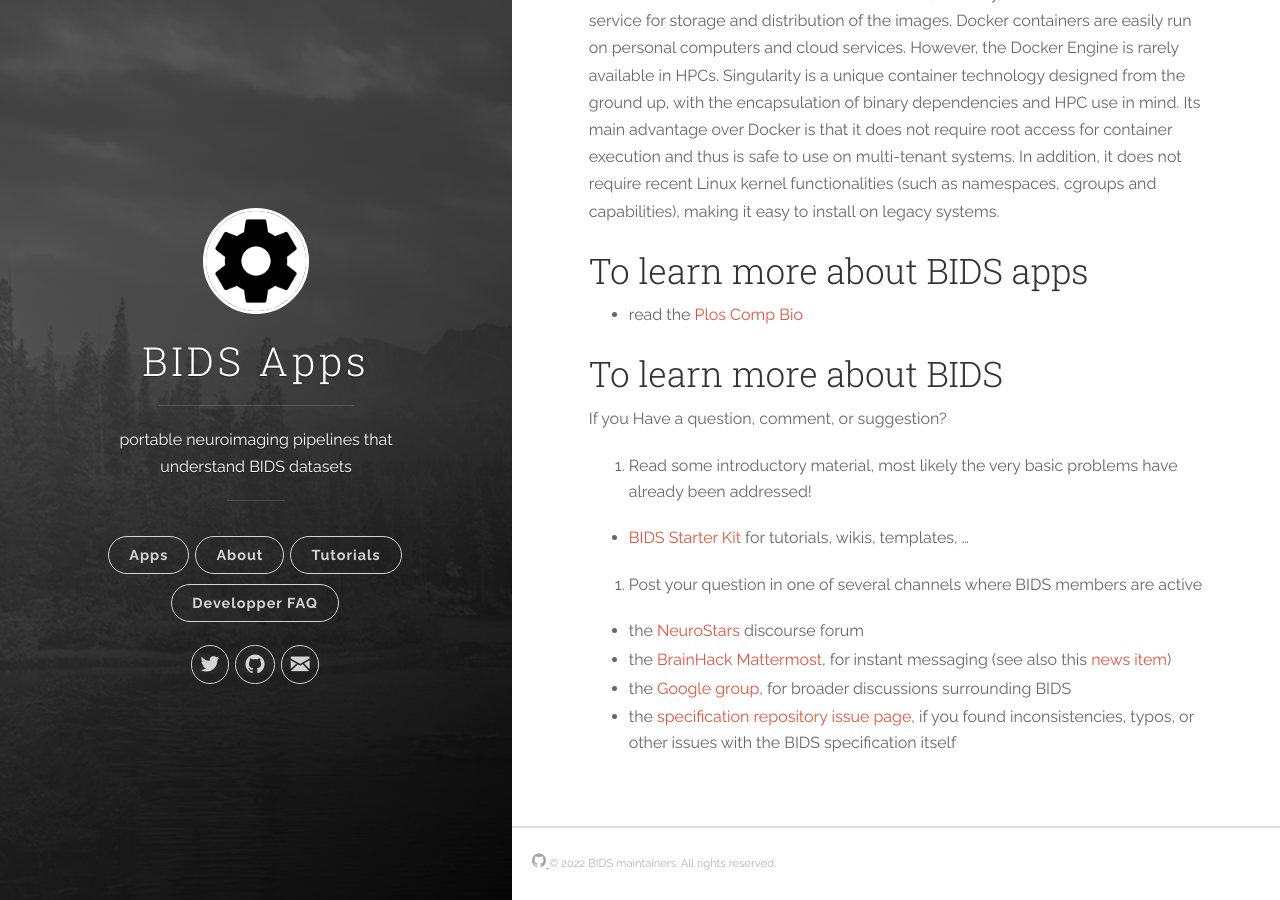
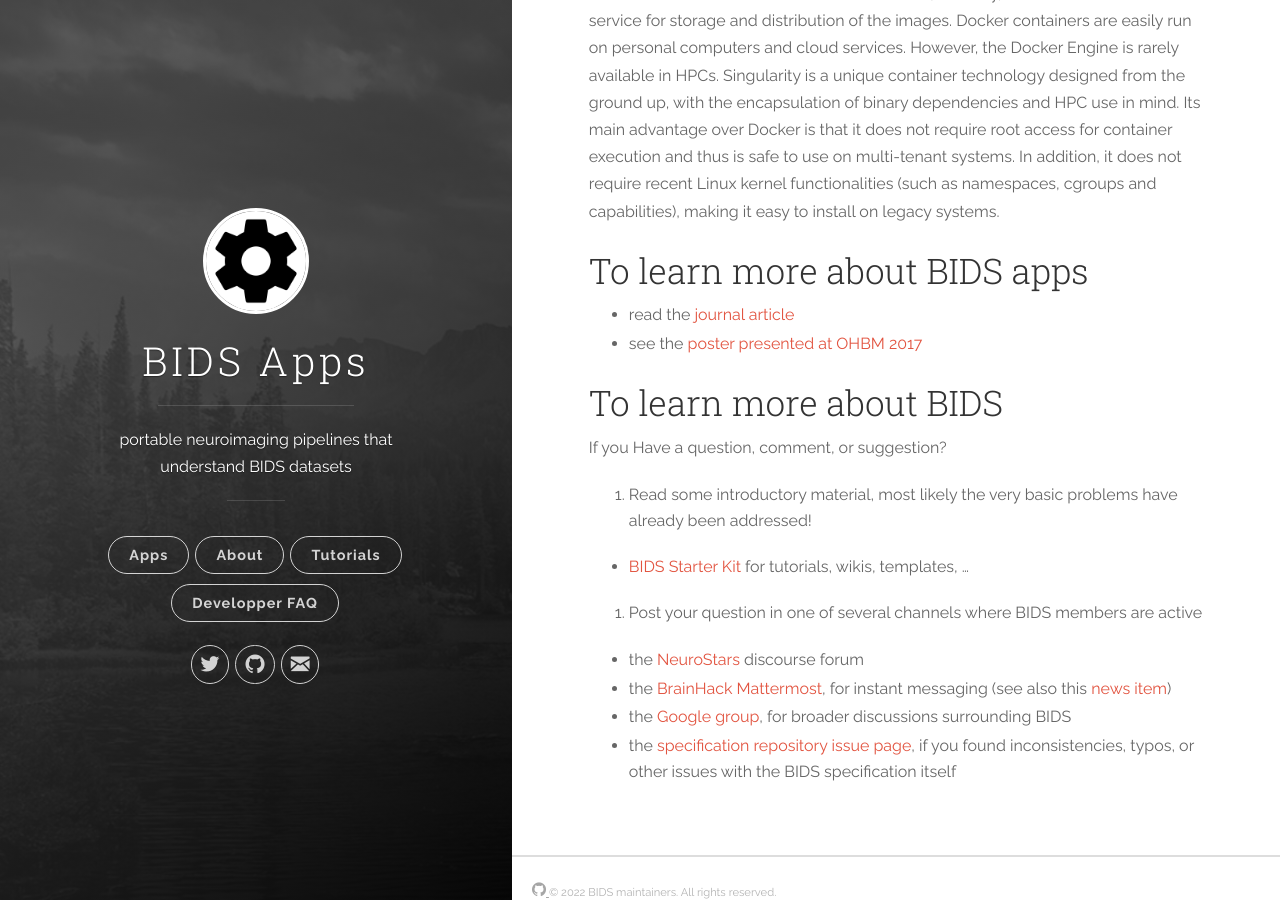
Before and after one commit to bids-apps/bids-apps.github.io, a Jekyll site: the page built from about.md, in a window 1280 px wide and 900 px high, scrolled down 664 px. Built offline with Jekyll 4.4.1, drawn with Linux system fonts in a browser that asks for light colours; nearby versions of some CDN libraries.

Commit message:
remove poster file, it is now on zenodo

```diff
--- a/about.md
+++ b/about.md
@@ -38,7 +38,8 @@
 
 ## To learn more about BIDS apps
 
-- read the [Plos Comp Bio](https://doi.org/10.1371/journal.pcbi.1005209)
+- read the [journal article](https://doi.org/10.1371/journal.pcbi.1005209)
+- see the [poster presented at OHBM 2017](https://doi.org/10.5281/zenodo.6417361)
 
 ## To learn more about BIDS
 
```
